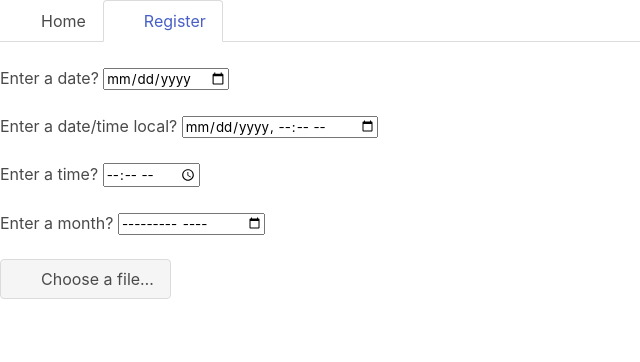
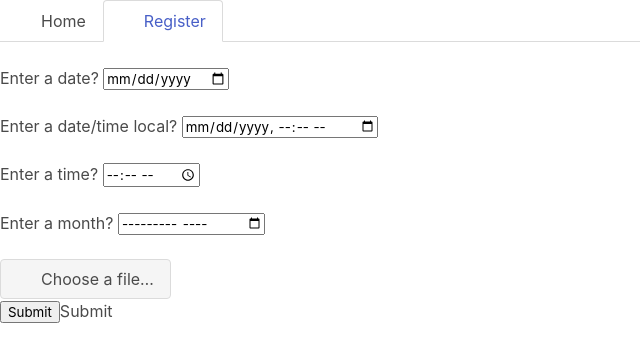
Before and after one commit to aryanpatel23/sample-forms, a plain HTML site: page register.html in a window 1280 px wide. Shown: the whole page, without its empty margins (0-640 px from the left). Drawn offline with nearby package versions, Linux system fonts and the light colour scheme.

Commit message:
Update register.html

```diff
--- a/register.html
+++ b/register.html
@@ -52,7 +52,7 @@
                 </span>
               </label>
             </div>
-
+    <input type="submit">Submit</input>
           </form>
         </div>
 
```
